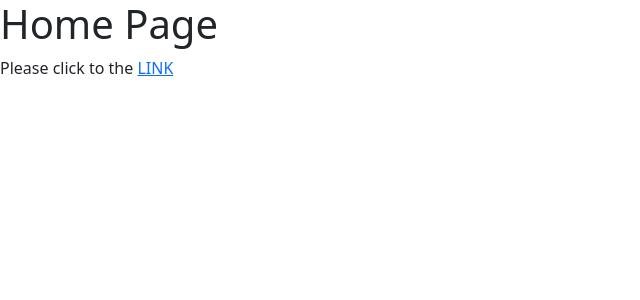
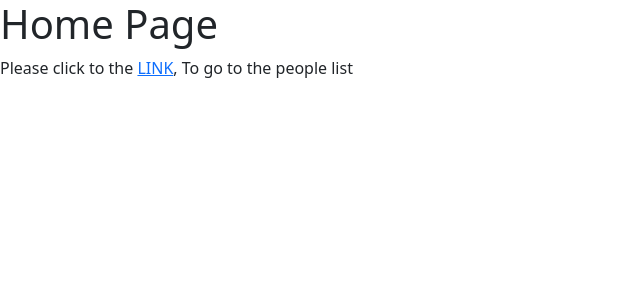
Before and after one commit to khoirmuhammad/Star-Wars, a React (Create React App) app: page / in a window 1280 px wide. Shown: the top 300 px of the page, without its empty margins (0-640 px from the left). Built offline with nearby package versions, Linux system fonts and the light colour scheme.

Commit message:
update home page

```diff
--- a/src/pages/HomePage.tsx
+++ b/src/pages/HomePage.tsx
@@ -8,6 +8,7 @@ const HomePage = () => {
         <p>
       Please click to the{' '}
       <Link to="/people">LINK</Link>
+      , To go to the people list
     </p>
       </div>
     );
```
